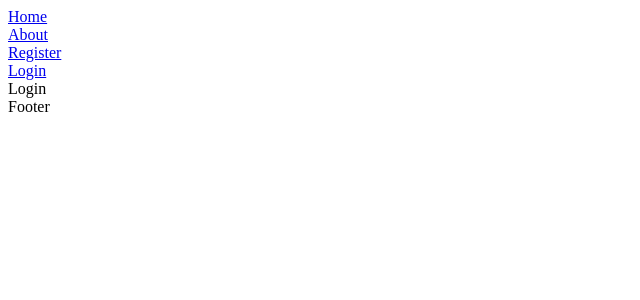
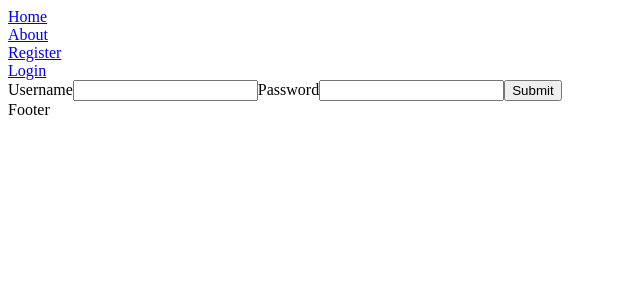
Before and after one commit to R-S-A-N-J-A-Y/User-Management, a React (Vite) app: page /login in a window 1280 px wide. Shown: the top 300 px of the page, without its empty margins (0-640 px from the left). Built offline with nearby package versions, Linux system fonts and the light colour scheme.

Commit message:
Login Form handling with Validation is Successfull.

```diff
--- a/src/Pages/Login.jsx
+++ b/src/Pages/Login.jsx
@@ -1,7 +1,62 @@
-import React from "react";
+import React, { useState } from "react";
 
 const Login = () => {
-  return <div>Login</div>;
+  const [user, setUser] = useState({
+    username: "",
+    password: "",
+  });
+  const [error, setError] = useState({});
+
+  const handleChange = (event) => {
+    setUser({ ...user, [event.target.name]: event.target.value });
+  };
+
+  const Validate = () => {
+    let Errors = {};
+    if (user.username === "") Errors.username = "*Username is Required";
+    if (user.password === "") Errors.password = "*Password is Required";
+    if (Object.keys(Errors).length > 0) {
+      setError(Errors);
+      return false;
+    }
+
+    if (!/^[A-Za-z\s'-]+$/.test(user.username)) {
+      Errors.username = "*Username is invalid";
+    }
+
+    setError(Errors);
+    return Object.keys(Errors).length == 0;
+  };
+
+  const handleSubmit = (event) => {
+    event.preventDefault();
+    if (!Validate()) return;
+    setUser({ username: "", password: "" });
+  };
+
+  return (
+    <div>
+      <form onSubmit={handleSubmit}>
+        <label>Username</label>
+        <input
+          type="text"
+          name="username"
+          value={user.username}
+          onChange={handleChange}
+        />
+        {error.username && <p>{error.username}</p>}
+        <label>Password</label>
+        <input
+          type="text"
+          name="password"
+          value={user.password}
+          onChange={handleChange}
+        />
+        {error.password && <p>{error.password}</p>}
+        <button>Submit</button>
+      </form>
+    </div>
+  );
 };
 
 export default Login;
--- a/src/Pages/Register.jsx
+++ b/src/Pages/Register.jsx
@@ -80,7 +80,7 @@ const Register = () => {
 
     // Personal info validation with regex
     if (!/^[A-Za-z\s'-]+$/.test(user.Personal.name)) {
-      errors.email = "*Name is invalid";
+      errors.name = "*Name is invalid";
     }
     if (!/\S+@\S+\.\S+/.test(user.Personal.email)) {
       errors.email = "*Email is invalid";
```
